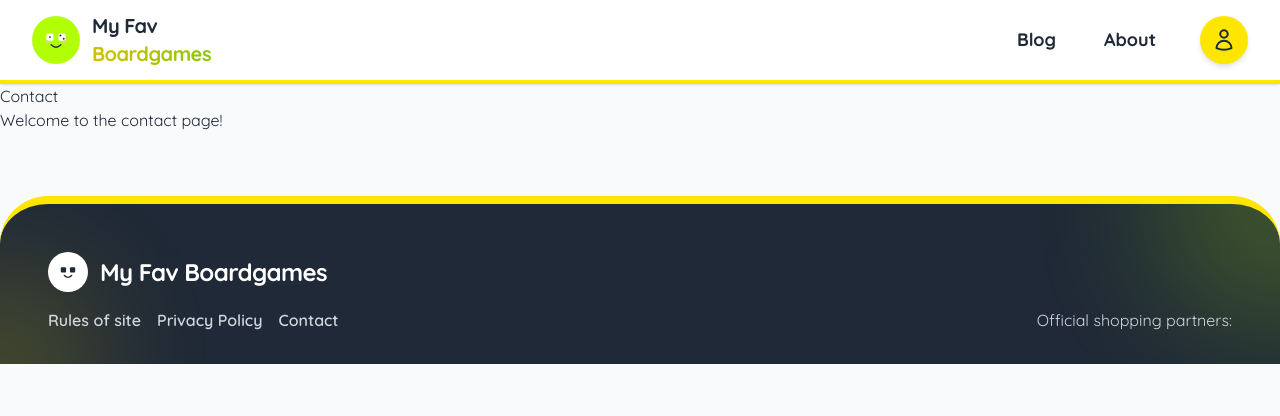
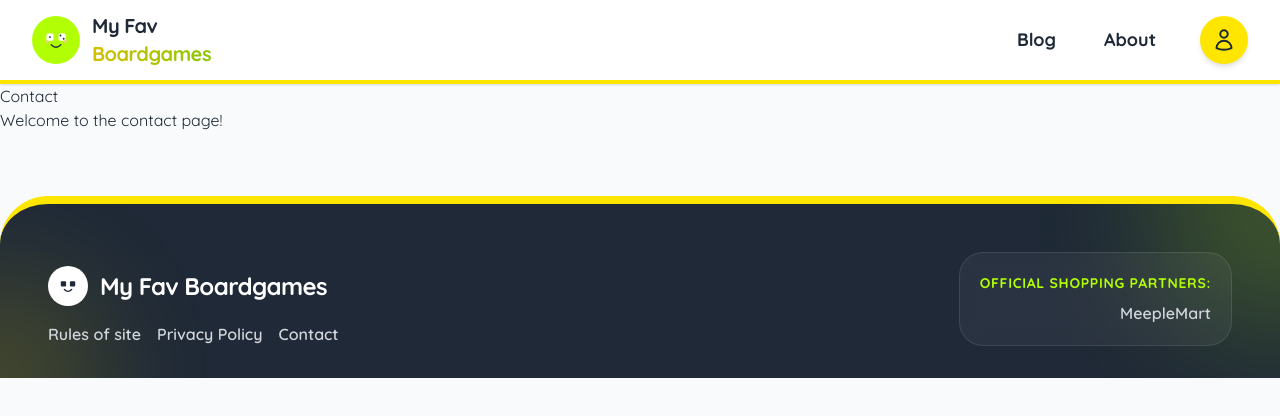
Before and after one commit to fdacheux/myFavBoardgames, a Next.js app: page /contact in a window 1280 px wide. Shown: the top 416 px of the page. Built offline with nearby package versions, Linux system fonts and the light colour scheme.

Commit message:
add test for dummy partners link meeple mart on footer

```diff
--- a/app/components/Footer.tsx
+++ b/app/components/Footer.tsx
@@ -59,15 +59,28 @@ function Footer() {
             >
               Privacy Policy
             </Link>
-            <Link href="/contact" className="text-gray-300 hover:text-citrus font-semibold transition-colors">
+            <Link
+              href="/contact"
+              className="text-gray-300 hover:text-citrus font-semibold transition-colors"
+            >
               Contact
             </Link>
           </div>
         </div>
-        <div className="text-center md:text-right">
-          <h4 className="text-gray-300">
+        <div className="text-center md:text-right bg-white/5 p-5 rounded-3xl backdrop-blur-sm border border-white/10">
+          <h4 className="text-green-citrus font-bold mb-2 uppercase tracking-wider text-sm">
             Official shopping partners:{" "}
           </h4>
+          <ul>
+            <li>
+              <a
+                href="#"
+                className="text-gray-300 hover:text-citrus font-semibold transition-colors"
+              >
+                MeepleMart
+              </a>
+            </li>
+          </ul>
         </div>
       </div>
     </footer>
```
Also changed, not shown: 1 other file (tests, documents, lock files or other folders).
